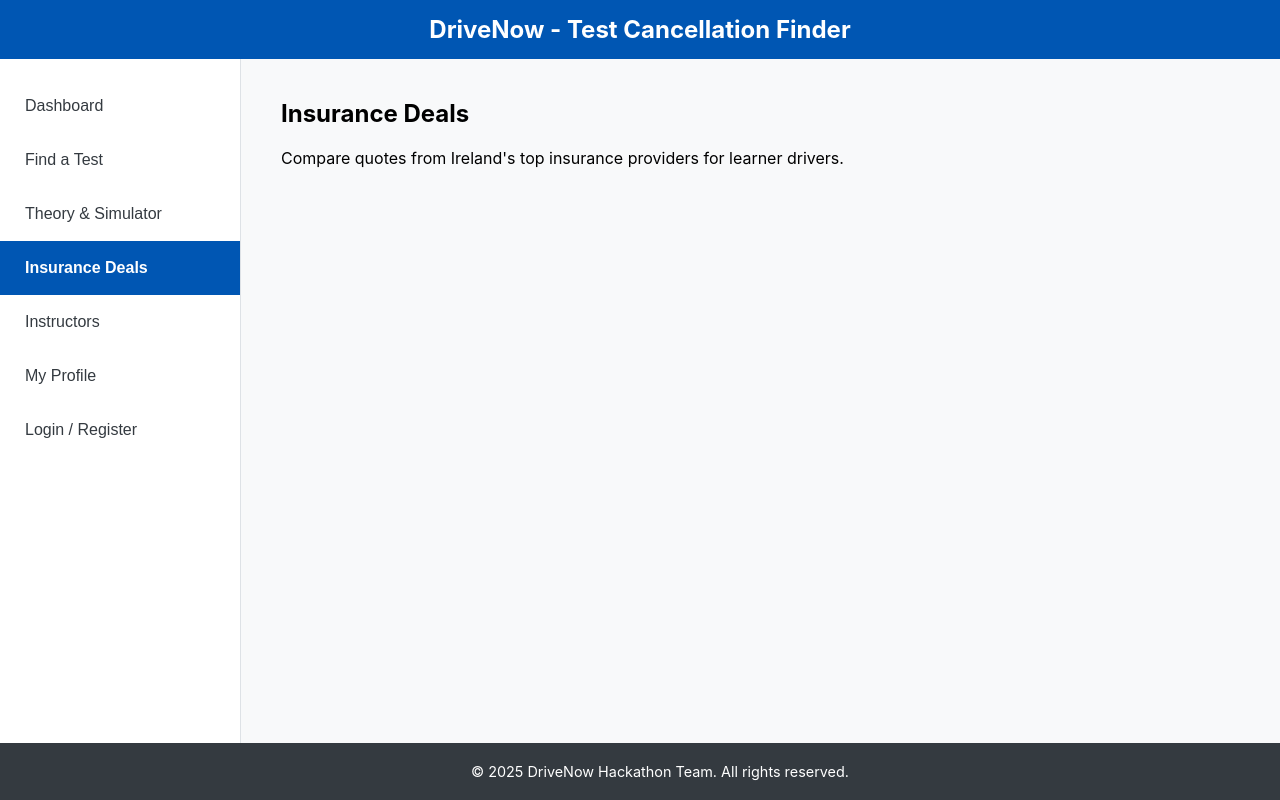
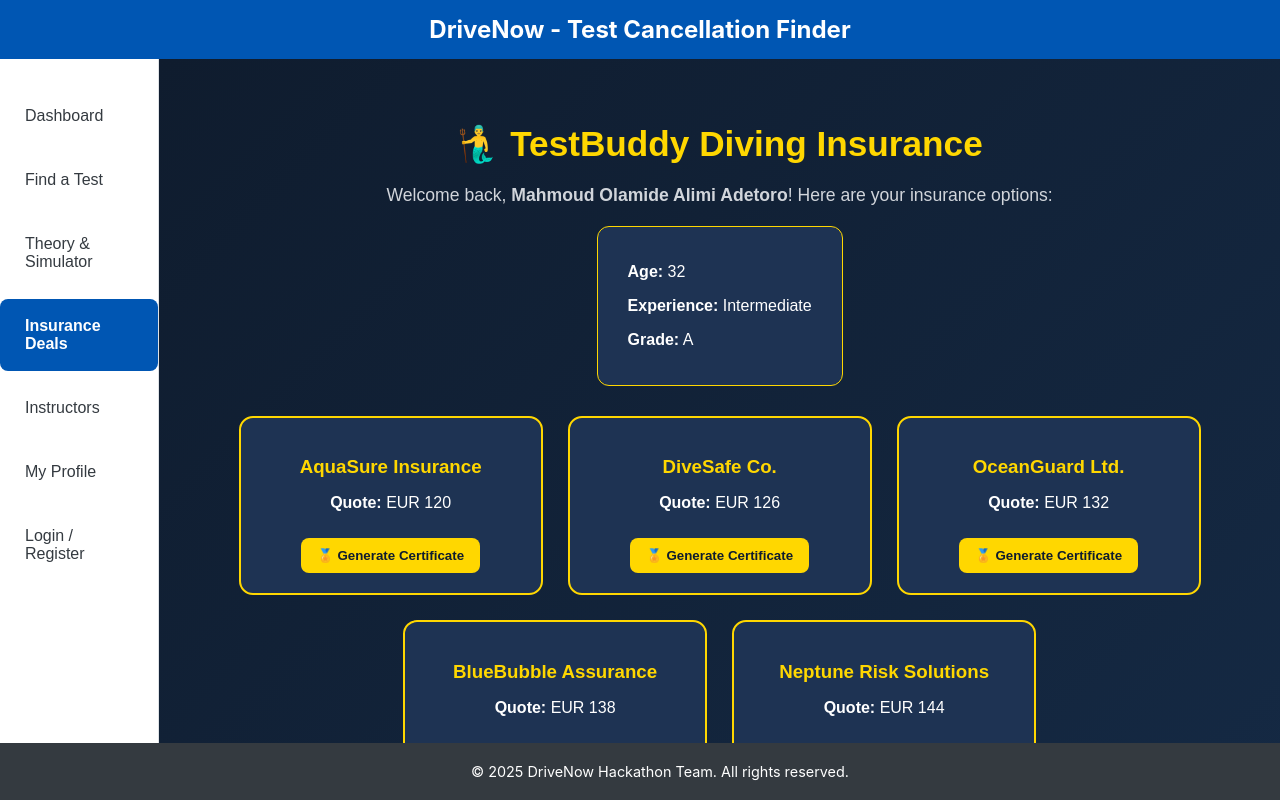
Before and after one commit to olamide05/testBuddy, a React (Create React App) app in the folder driving-suite/: page / in a window 1280 px wide. Both pictures are taken after a click on the button "Insurance Deals". Built offline with nearby package versions, Linux system fonts and the light colour scheme.

Commit message:
made the insurance page and design itw with css

```diff
--- /dev/null
+++ b/driving-suite/src/pages/insurance.css
@@ -0,0 +1,79 @@
+.insurance-container {
+    font-family: 'Poppins', sans-serif;
+    color: #fff;
+    background: linear-gradient(135deg, #0f1c2e, #152a45);
+    min-height: 100vh;
+    padding: 40px;
+    text-align: center;
+}
+
+h1 {
+    color: #ffd700;
+    font-size: 2.2rem;
+    margin-bottom: 20px;
+}
+
+.loading {
+    color: #ccc;
+    font-size: 1.2rem;
+}
+
+.intro {
+    font-size: 1.1rem;
+    margin-bottom: 20px;
+    color: #d1d5db;
+}
+
+.profile-summary {
+    display: inline-block;
+    text-align: left;
+    background: #1e3353;
+    padding: 20px 30px;
+    border-radius: 12px;
+    border: 1px solid #ffd700;
+    margin-bottom: 30px;
+}
+
+.quote-cards {
+    display: flex;
+    flex-wrap: wrap;
+    justify-content: center;
+    gap: 25px;
+}
+
+.quote-card {
+    background: #1e3353;
+    border: 2px solid #ffd700;
+    border-radius: 14px;
+    width: 260px;
+    padding: 20px;
+    text-align: center;
+    transition: 0.3s ease;
+}
+
+.quote-card:hover {
+    transform: translateY(-5px);
+    box-shadow: 0 4px 20px rgba(255, 215, 0, 0.2);
+}
+
+.quote-card h3 {
+    color: #ffd700;
+    margin-bottom: 10px;
+}
+
+button {
+    margin-top: 10px;
+    background: #ffd700;
+    color: #0f1c2e;
+    border: none;
+    padding: 10px 16px;
+    border-radius: 8px;
+    cursor: pointer;
+    font-weight: 600;
+    transition: 0.3s ease;
+}
+
+button:hover {
+    background: #f4e04d;
+    transform: scale(1.05);
+}
--- a/driving-suite/src/pages/insurance.js
+++ b/driving-suite/src/pages/insurance.js
@@ -1,5 +1,210 @@
-import React from 'react';
+// import React from 'react';
+//
+// export default function InsurancePage() {
+//   return <div style={{ padding: '20px 40px' }}><h2>Insurance Deals</h2><p>Compare quotes from Ireland's top insurance providers for learner drivers.</p></div>;
+// }
+import React, { useState, useEffect } from 'react';
+import jsPDF from 'jspdf';
+import './Insurance.css';
 
-export default function InsurancePage() {
-  return <div style={{ padding: '20px 40px' }}><h2>Insurance Deals</h2><p>Compare quotes from Ireland's top insurance providers for learner drivers.</p></div>;
-}
+const InsurancePage = () => {
+  const [profile, setProfile] = useState({
+    name: '',
+    age: '',
+    experience: 'Intermediate',
+  });
+
+  const [quotes, setQuotes] = useState([]);
+
+  const companies = [
+    'AquaSure Insurance',
+    'DiveSafe Co.',
+    'OceanGuard Ltd.',
+    'BlueBubble Assurance',
+    'Neptune Risk Solutions',
+  ];
+
+  const baseQuote = 100;
+
+  // Simulated fetch
+  useEffect(() => {
+    const fetchProfile = async () => {
+      await new Promise((res) => setTimeout(res, 500));
+      setProfile({
+        name: 'Mahmoud Olamide Alimi Adetoro',
+        age: 32,
+        experience: 'Intermediate',
+      });
+    };
+    fetchProfile();
+  }, []);
+
+  const generateQuotes = (profileData) => {
+    const ageFactor = profileData.age > 40 ? 1.2 : 1;
+    const experienceFactor =
+        profileData.experience === 'Beginner'
+            ? 1.5
+            : profileData.experience === 'Intermediate'
+                ? 1.2
+                : 1;
+
+    return companies.map((company, index) => {
+      const modifier = 1 + index * 0.05;
+      const quote = Math.round(baseQuote * ageFactor * experienceFactor * modifier * 100) / 100;
+      return { company, quote };
+    });
+  };
+
+  useEffect(() => {
+    if (profile.name && profile.age) {
+      setQuotes(generateQuotes(profile));
+    }
+  }, [profile]);
+
+  const getGrade = (experience) => {
+    if (experience === 'Beginner') return 'B';
+    if (experience === 'Intermediate') return 'A';
+    if (experience === 'Expert') return 'A+';
+    return 'C';
+  };
+
+  // Download Certificate
+  const downloadCertificate = async (company, quote) => {
+    const doc = new jsPDF('landscape', 'mm', 'a4');
+    const pageWidth = doc.internal.pageSize.getWidth();
+    const pageHeight = doc.internal.pageSize.getHeight();
+
+    const gold = [255, 215, 0];
+    const darkBlue = [15, 28, 46];
+    const lightText = [240, 240, 240];
+
+    // Background and border
+    doc.setFillColor(...darkBlue);
+    doc.rect(0, 0, pageWidth, pageHeight, 'F');
+    doc.setDrawColor(...gold);
+    doc.setLineWidth(5);
+    doc.rect(10, 10, pageWidth - 20, pageHeight - 20);
+
+    // Logo
+    const logo = new Image();
+    logo.src = process.env.PUBLIC_URL + '/logo.png';
+    const loadImage = () =>
+        new Promise((resolve, reject) => {
+          logo.onload = () => resolve(logo);
+          logo.onerror = () => reject();
+        });
+
+    try {
+      await loadImage();
+      doc.addImage(logo, 'PNG', 25, 20, 50, 50); // slightly larger for clarity
+    } catch {
+      console.warn('Logo not found, skipping.');
+    }
+
+    // Header
+    doc.setFont('helvetica', 'bold');
+    doc.setFontSize(28);
+    doc.setTextColor(...gold);
+    doc.text('TestBuddy Certification of Excellence', pageWidth / 2, 50, { align: 'center' });
+
+    doc.setFontSize(14);
+    doc.setTextColor(...lightText);
+    doc.text('Issued by TestBuddy Diving & Insurance Services', pageWidth / 2, 65, { align: 'center' });
+
+    // Watermark
+    doc.setFontSize(80);
+    doc.setTextColor(255, 255, 255, 0.05);
+    doc.text('TESTBUDDY', pageWidth / 2, pageHeight / 2 + 20, { align: 'center', angle: 45 });
+
+    // Certificate Body
+    doc.setFontSize(16);
+    doc.setTextColor(...lightText);
+    doc.text('This is to certify that', pageWidth / 2, 85, { align: 'center' });
+
+    doc.setFont('times', 'bolditalic');
+    doc.setFontSize(34);
+    doc.setTextColor(...gold);
+    doc.text(profile.name, pageWidth / 2, 105, { align: 'center' });
+
+    doc.setFont('helvetica', 'normal');
+    doc.setFontSize(14);
+    doc.setTextColor(...lightText);
+    doc.text(`Age: ${profile.age}`, pageWidth / 2, 118, { align: 'center' });
+
+    doc.setFontSize(16);
+    doc.text('has successfully completed the official TestBuddy Diving Program', pageWidth / 2, 138, { align: 'center' });
+
+    doc.setFontSize(14);
+    doc.text(`Experience Level: ${profile.experience}`, pageWidth / 2, 155, { align: 'center' });
+    doc.text(`Grade Achieved: ${getGrade(profile.experience)}`, pageWidth / 2, 165, { align: 'center' });
+
+    // Insurance Details Box (moved higher)
+    const boxY = 175;
+    doc.setDrawColor(...gold);
+    doc.setLineWidth(0.8);
+    doc.rect(60, boxY, pageWidth - 120, 45); // taller box
+    doc.setFontSize(15);
+    doc.setTextColor(...gold);
+    doc.text('Insurance Details', pageWidth / 2, boxY + 12, { align: 'center' });
+
+    doc.setFontSize(13);
+    doc.setTextColor(...lightText);
+    doc.text(`Company: ${company}`, pageWidth / 2, boxY + 25, { align: 'center' });
+    doc.text(`Quote: EUR ${quote}`, pageWidth / 2, boxY + 35, { align: 'center' });
+
+    // Footer and Signature (higher to avoid overlap)
+    const footerY = pageHeight - 30;
+    doc.setFontSize(12);
+    doc.setTextColor(...lightText);
+    doc.text(`Issued on: ${new Date().toLocaleDateString()}`, 25, footerY - 10);
+
+    doc.setDrawColor(...gold);
+    doc.line(pageWidth - 90, footerY - 20, pageWidth - 40, footerY - 20);
+    doc.setFontSize(11);
+    doc.text('Authorized Signature', pageWidth - 65, footerY - 12, { align: 'center' });
+
+    doc.setFontSize(10);
+    doc.setTextColor(180);
+    doc.text('© 2025 TestBuddy Insurance Co. | All Rights Reserved', pageWidth / 2, footerY, {
+      align: 'center',
+    });
+
+    doc.save(`TestBuddy_Certificate_${profile.name}.pdf`);
+  };
+
+  return (
+      <div className="insurance-container">
+        <h1>🧜‍♂️ TestBuddy Diving Insurance</h1>
+
+        {!profile.name ? (
+            <p className="loading">Fetching profile data...</p>
+        ) : (
+            <>
+              <p className="intro">
+                Welcome back, <strong>{profile.name}</strong>! Here are your insurance options:
+              </p>
+
+              <div className="profile-summary">
+                <p><strong>Age:</strong> {profile.age}</p>
+                <p><strong>Experience:</strong> {profile.experience}</p>
+                <p><strong>Grade:</strong> {getGrade(profile.experience)}</p>
+              </div>
+
+              <div className="quote-cards">
+                {quotes.map(({ company, quote }) => (
+                    <div key={company} className="quote-card">
+                      <h3>{company}</h3>
+                      <p><strong>Quote:</strong> EUR {quote}</p>
+                      <button onClick={() => downloadCertificate(company, quote)}>
+                        🏅 Generate Certificate
+                      </button>
+                    </div>
+                ))}
+              </div>
+            </>
+        )}
+      </div>
+  );
+};
+
+export default InsurancePage;
```
